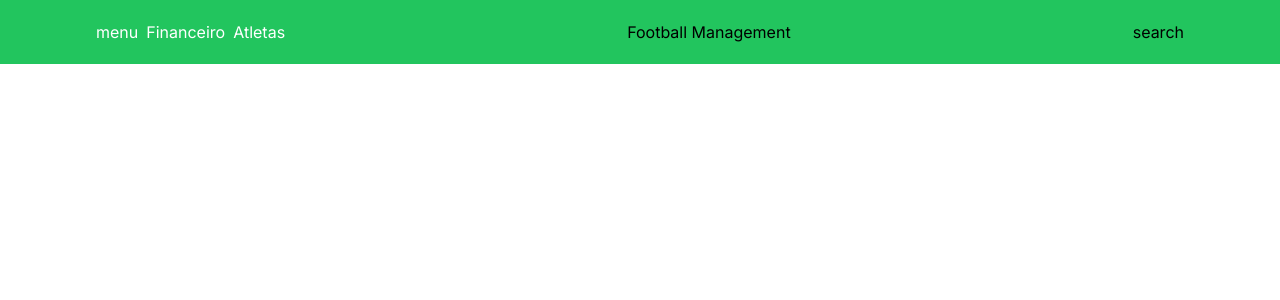
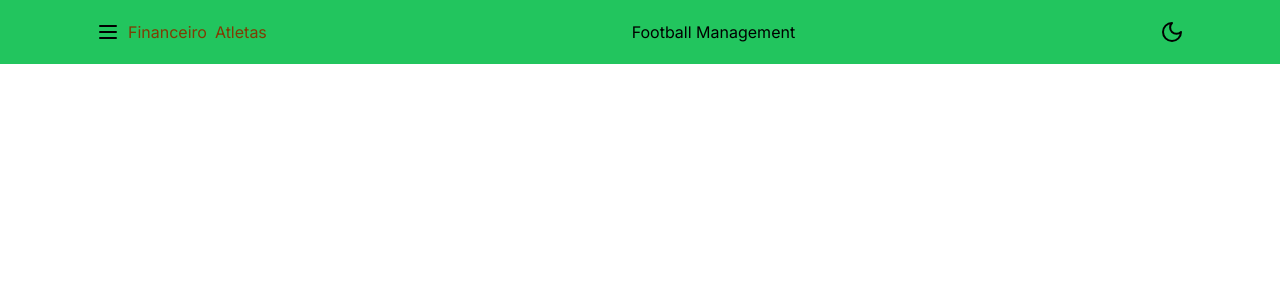
Before and after one commit to Football-Management/football-management, a Next.js app: page /home in a window 1280 px wide. Shown: the top 300 px of the page. Built offline with nearby package versions, Linux system fonts and the light colour scheme.

Commit message:
feat: :sparkles: add dark mode to layout

```diff
--- a/src/app/(adm)/home/page.tsx
+++ b/src/app/(adm)/home/page.tsx
@@ -1,25 +1,33 @@
+'use client'
 import Link from "next/link"
+import { Menu, Moon, Sun } from 'lucide-react'
+import { useTheme } from "next-themes"
 
 export default function Home() {
+  const { theme, setTheme } = useTheme()
+
   return (
-    <header className="bg-green-500 h-16 flex justify-between items-center px-24">
+    <header className="bg-green-500 dark:bg-gray-800 h-16 flex justify-between items-center px-24">
+
       <nav>
-        <ul className="flex justify-between text-white list-none space-x-2">
+        <ul className="flex justify-between  list-none space-x-2">
           <li>
-            <p>menu</p>
+            <Menu />
           </li>
           <li>
-            <Link href="/finances">Financeiro</Link>
+            <Link href="/finances" className="text-amber-900 dark:text-white">Financeiro</Link>
           </li>
           <li>
-            <Link href="/players">Atletas</Link>
+            <Link href="/players" className="text-amber-900 dark:text-white">Atletas</Link>
           </li>
         </ul>
       </nav>
 
       <h1>Football Management</h1>
 
-      <p>search</p>
+      <button onClick={() => setTheme(theme === 'dark' ? 'light' : 'dark')}>
+        {theme === 'ligth' ? <Sun /> : <Moon />}
+      </button>
     </header>
   )
 }
--- a/src/app/(adm)/home/layout.tsx
+++ b/src/app/(adm)/layout.tsx
@@ -1,6 +1,7 @@
 import type { Metadata } from "next";
 import { Inter } from "next/font/google";
-import "../../globals.css"
+import "../globals.css"
+import { ThemeProvider } from "next-themes";
 
 const inter = Inter({ subsets: ["latin"] });
 
@@ -15,8 +16,17 @@ export default function RootLayout({
   children: React.ReactNode;
 }>) {
   return (
-    <html lang="en">
-      <body className={inter.className}>{children}</body>
+    <html lang="en" suppressHydrationWarning>
+      <body className={inter.className}>
+        <ThemeProvider
+          attribute="class"
+          defaultTheme="system"
+          enableSystem
+          disableTransitionOnChange
+        >
+          {children}
+        </ThemeProvider>
+      </body>
     </html>
   );
 }
--- a/src/app/(auth)/sign-in/layout.tsx
+++ b/src/app/(auth)/layout.tsx
@@ -1,6 +1,6 @@
 import type { Metadata } from "next";
 import { Inter } from "next/font/google";
-import "../../globals.css"
+import "../globals.css"
 
 const inter = Inter({ subsets: ["latin"] });
 
--- /dev/null
+++ b/src/components/input.tsx
@@ -0,0 +1,68 @@
+import React, { InputHTMLAttributes } from 'react'
+import {
+  Control,
+  Controller,
+  FieldErrors,
+  FieldValues,
+  Path,
+} from 'react-hook-form'
+
+interface InputProps<T extends FieldValues>
+  extends InputHTMLAttributes<HTMLInputElement> {
+  control?: Control<T>
+  name?: Path<T>
+  label: string
+  errors?: FieldErrors<T>
+}
+
+export default function Input<T extends FieldValues>({
+  control,
+  name,
+  label,
+  ...rest
+}: InputProps<T>) {
+  return (
+    <>
+      {control && name ?
+        <Controller
+          control={control}
+          name={name}
+          render={({ field: { onChange, value } }) => (
+            <div className="relative w-full h-10">
+              <input
+                placeholder=" "
+                className="peer w-full h-full bg-transparent text-blue-gray-700 font-sans font-normal outline outline-0 focus:outline-0 disabled:bg-blue-gray-50 disabled:border-0 transition-all placeholder-shown:border placeholder-shown:border-blue-gray-200 placeholder-shown:border-t-blue-gray-200 border focus:border-2 border-t-transparent focus:border-t-transparent text-sm px-3 py-2.5 rounded-[7px] border-blue-gray-200 focus:border-gray-900 "
+                onChange={onChange}
+                value={value}
+                {...rest}
+                type="text"
+                id="floating_outlined"
+              />
+
+              <label
+                htmlFor="floating_outlined"
+                className="flex w-full h-full select-none pointer-events-none absolute left-0 font-normal !overflow-visible truncate peer-placeholder-shown:text-blue-gray-500 leading-tight peer-focus:leading-tight peer-disabled:text-transparent peer-disabled:peer-placeholder-shown:text-blue-gray-500 transition-all -top-1.5 peer-placeholder-shown:text-sm text-[11px] peer-focus:text-[11px] before:content[' '] before:block before:box-border before:w-2.5 before:h-1.5 before:mt-[6.5px] before:mr-1 peer-placeholder-shown:before:border-transparent before:rounded-tl-md before:border-t peer-focus:before:border-t-2 before:border-l peer-focus:before:border-l-2 before:pointer-events-none before:transition-all peer-disabled:before:border-transparent after:content[' '] after:block after:flex-grow after:box-border after:w-2.5 after:h-1.5 after:mt-[6.5px] after:ml-1 peer-placeholder-shown:after:border-transparent after:rounded-tr-md after:border-t peer-focus:after:border-t-2 after:border-r peer-focus:after:border-r-2 after:pointer-events-none after:transition-all peer-disabled:after:border-transparent peer-placeholder-shown:leading-[3.75] text-gray-500 peer-focus:text-gray-900 before:border-blue-gray-200 peer-focus:before:!border-gray-900 after:border-blue-gray-200 peer-focus:after:!border-gray-900">
+                {label}
+              </label>
+            </div>
+          )}
+        /> :
+        <div className="relative w-full h-10">
+          <input
+            placeholder=" "
+            className="peer w-full h-full bg-transparent text-blue-gray-700 font-sans font-normal outline outline-0 focus:outline-0 disabled:bg-blue-gray-50 disabled:border-0 transition-all placeholder-shown:border placeholder-shown:border-blue-gray-200 placeholder-shown:border-t-blue-gray-200 border focus:border-2 border-t-transparent focus:border-t-transparent text-sm px-3 py-2.5 rounded-[7px] border-blue-gray-200 focus:border-gray-900"
+            {...rest}
+            type="text"
+            id="floating_outlined"
+          />
+
+          <label
+            htmlFor="floating_outlined"
+            className="flex w-full h-full select-none pointer-events-none absolute left-0 font-normal !overflow-visible truncate peer-placeholder-shown:text-blue-gray-500 leading-tight peer-focus:leading-tight peer-disabled:text-transparent peer-disabled:peer-placeholder-shown:text-blue-gray-500 transition-all -top-1.5 peer-placeholder-shown:text-sm text-[11px] peer-focus:text-[11px] before:content[' '] before:block before:box-border before:w-2.5 before:h-1.5 before:mt-[6.5px] before:mr-1 peer-placeholder-shown:before:border-transparent before:rounded-tl-md before:border-t peer-focus:before:border-t-2 before:border-l peer-focus:before:border-l-2 before:pointer-events-none before:transition-all peer-disabled:before:border-transparent after:content[' '] after:block after:flex-grow after:box-border after:w-2.5 after:h-1.5 after:mt-[6.5px] after:ml-1 peer-placeholder-shown:after:border-transparent after:rounded-tr-md after:border-t peer-focus:after:border-t-2 after:border-r peer-focus:after:border-r-2 after:pointer-events-none after:transition-all peer-disabled:after:border-transparent peer-placeholder-shown:leading-[3.75] text-gray-500 peer-focus:text-gray-900 before:border-blue-gray-200 peer-focus:before:!border-gray-900 after:border-blue-gray-200 peer-focus:after:!border-gray-900">
+            {label}
+          </label>
+        </div>
+      }
+    </>
+  )
+}
--- /dev/null
+++ b/src/components/theme-provider.tsx
@@ -0,0 +1,9 @@
+"use client"
+
+import * as React from "react"
+import { ThemeProvider as NextThemesProvider } from "next-themes"
+import { type ThemeProviderProps } from "next-themes/dist/types"
+
+export function ThemeProvider({ children, ...props }: ThemeProviderProps) {
+  return <NextThemesProvider {...props}>{children}</NextThemesProvider>
+}
--- a/tailwind.config.ts
+++ b/tailwind.config.ts
@@ -1,20 +1,24 @@
-import type { Config } from "tailwindcss";
+import type { Config } from 'tailwindcss'
 
 const config: Config = {
-  content: [
-    "./src/pages/**/*.{js,ts,jsx,tsx,mdx}",
-    "./src/components/**/*.{js,ts,jsx,tsx,mdx}",
-    "./src/app/**/*.{js,ts,jsx,tsx,mdx}",
-  ],
+  content: ['./src/**/*.tsx'],
   theme: {
     extend: {
-      backgroundImage: {
-        "gradient-radial": "radial-gradient(var(--tw-gradient-stops))",
-        "gradient-conic":
-          "conic-gradient(from 180deg at 50% 50%, var(--tw-gradient-stops))",
+      colors: {
+        amber: {
+          900: '#803c04'
+        },
+      },
+      fontFamily: {
+        sans: 'var(--font-inter)',
+      },
+      gridTemplateRows: {
+        app: 'min-content max-content',
       },
     },
   },
+  darkMode: ["class"],
   plugins: [],
-};
-export default config;
+}
+
+export default config
```
Also changed, not shown: package.json (+10 -5 lines), 1 other file (tests, documents, lock files or other folders).
